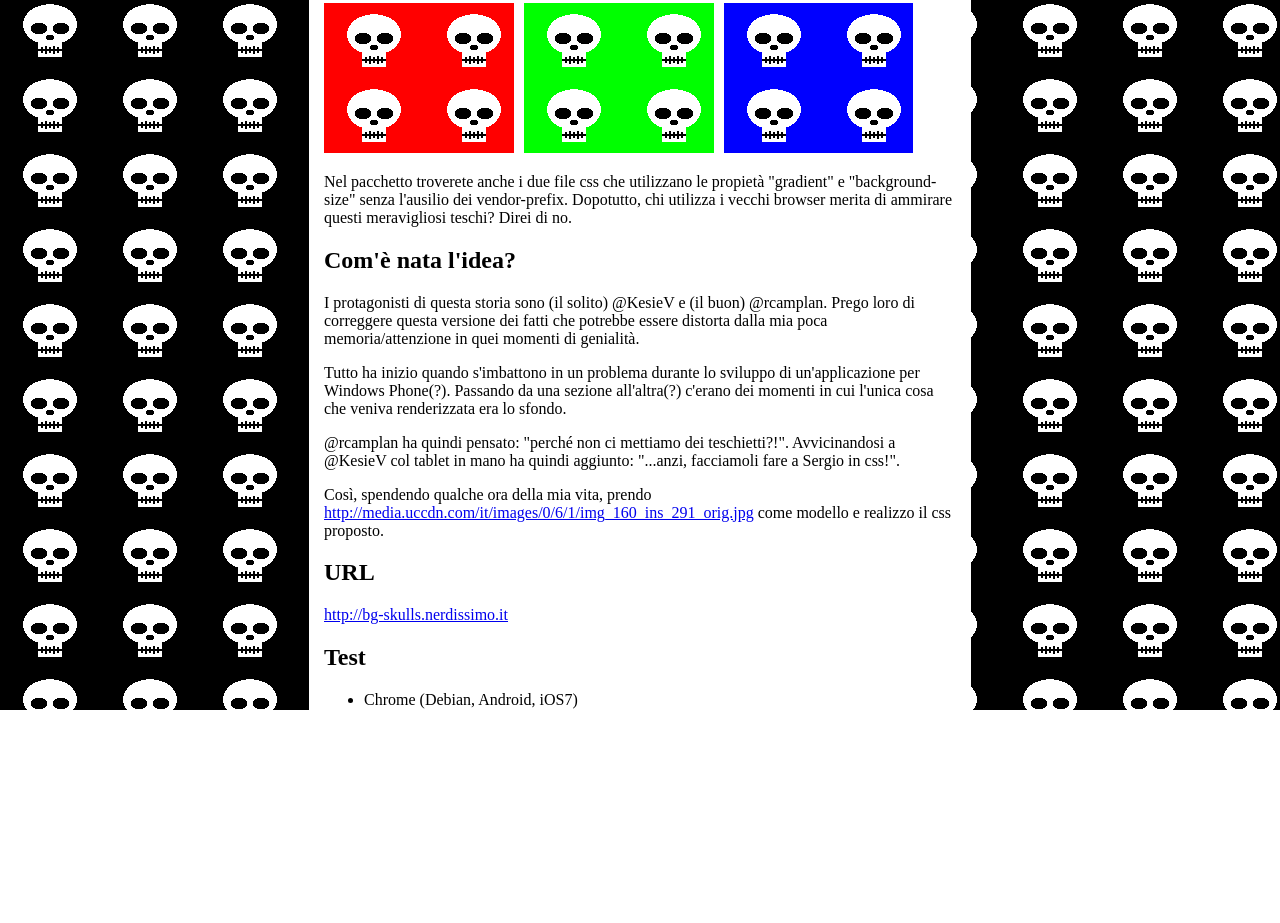
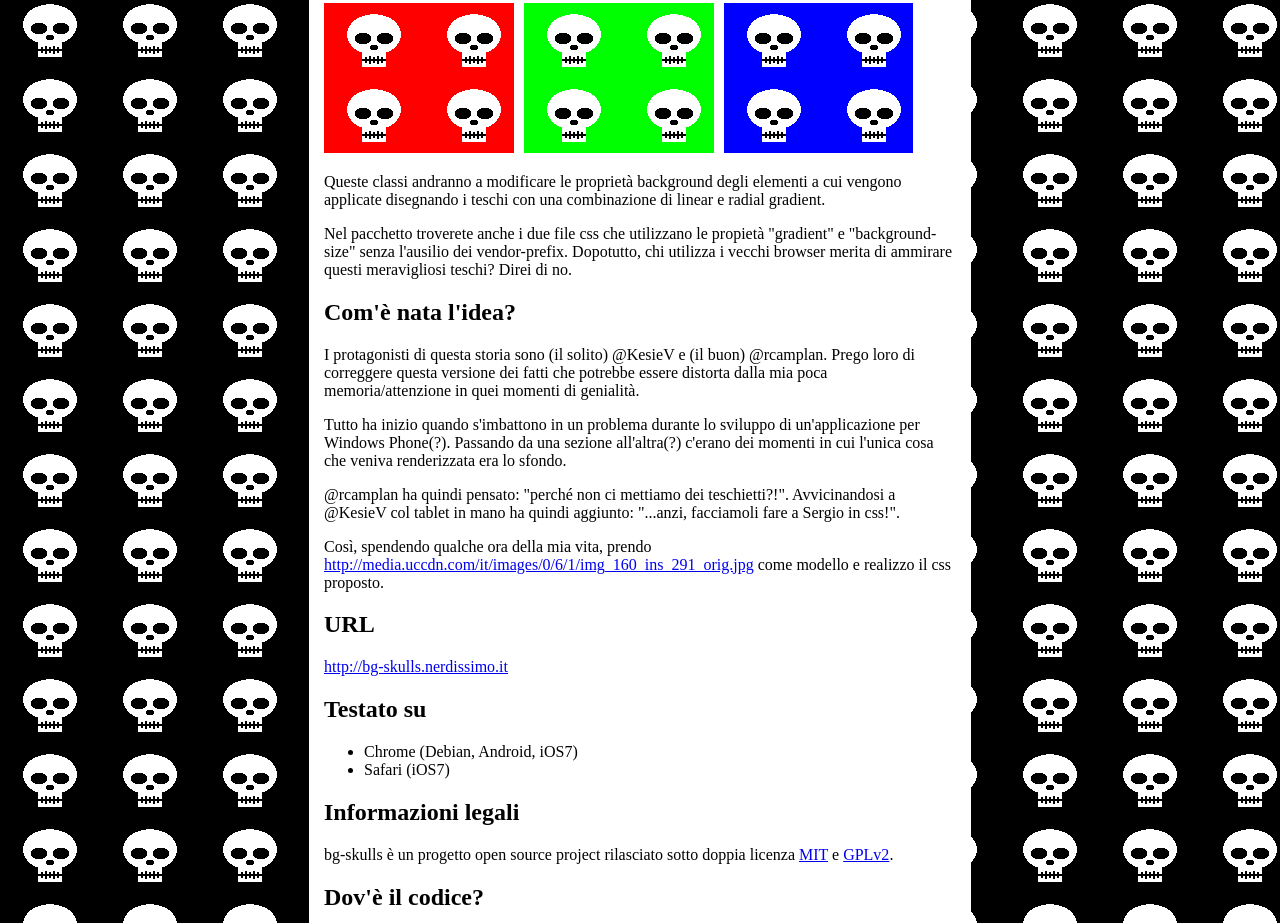
Before and after one commit to Nerdissimo/bg-skulls, a plain HTML site: page src/index.html in a window 1280 px wide. Shown: the part 307-1230 px from the top of the page. Drawn offline with Linux system fonts and the light colour scheme.

Commit message:
improved index.html and README.md

```diff
--- a/src/index.html
+++ b/src/index.html
@@ -47,6 +47,7 @@
 			<span class="example bg-skulls bg-skulls-red"></span>
 			<span class="example bg-skulls bg-skulls-green"></span>
 			<span class="example bg-skulls bg-skulls-blue"></span>
+			<p>Queste classi andranno a modificare le proprietà background degli elementi a cui vengono applicate disegnando i teschi con una combinazione di linear e radial gradient.</p>
 			<p>Nel pacchetto troverete anche i due file css che utilizzano le propietà "gradient" e "background-size" senza l'ausilio dei vendor-prefix. Dopotutto, chi utilizza i vecchi browser merita di ammirare questi meravigliosi teschi? Direi di no.</p>
 			<h2>Com'è nata l'idea?</h2>
 			<p>I protagonisti di questa storia sono (il solito) @KesieV e (il buon) @rcamplan. Prego loro di correggere questa versione dei fatti che potrebbe essere distorta dalla mia poca memoria/attenzione in quei momenti di genialità.</p>
@@ -55,7 +56,7 @@
 			<p>Così, spendendo qualche ora della mia vita, prendo <a href="http://media.uccdn.com/it/images/0/6/1/img_160_ins_291_orig.jpg" title="Teschio">http://media.uccdn.com/it/images/0/6/1/img_160_ins_291_orig.jpg</a> come modello e realizzo il css proposto.</p>
 			<h2>URL</h2>
 			<p><a href="http://bg-skulls.nerdissimo.it" title="bg-skulls">http://bg-skulls.nerdissimo.it</a></p>
-			<h2>Test</h2>
+			<h2>Testato su</h2>
 			<ul>
 				<li>Chrome (Debian, Android, iOS7)</li>
 				<li>Safari (iOS7)</li>
```
Also changed, not shown: 1 other file.
